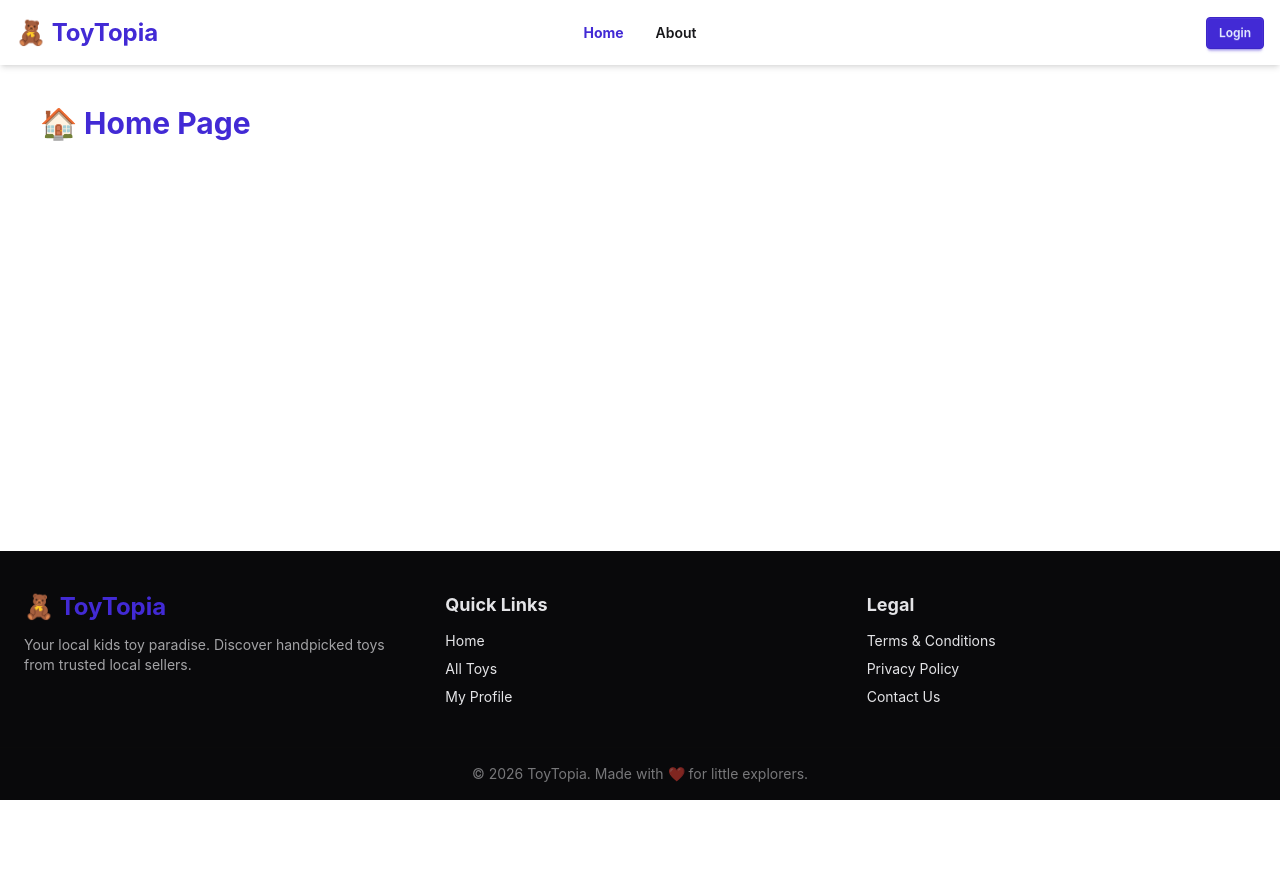
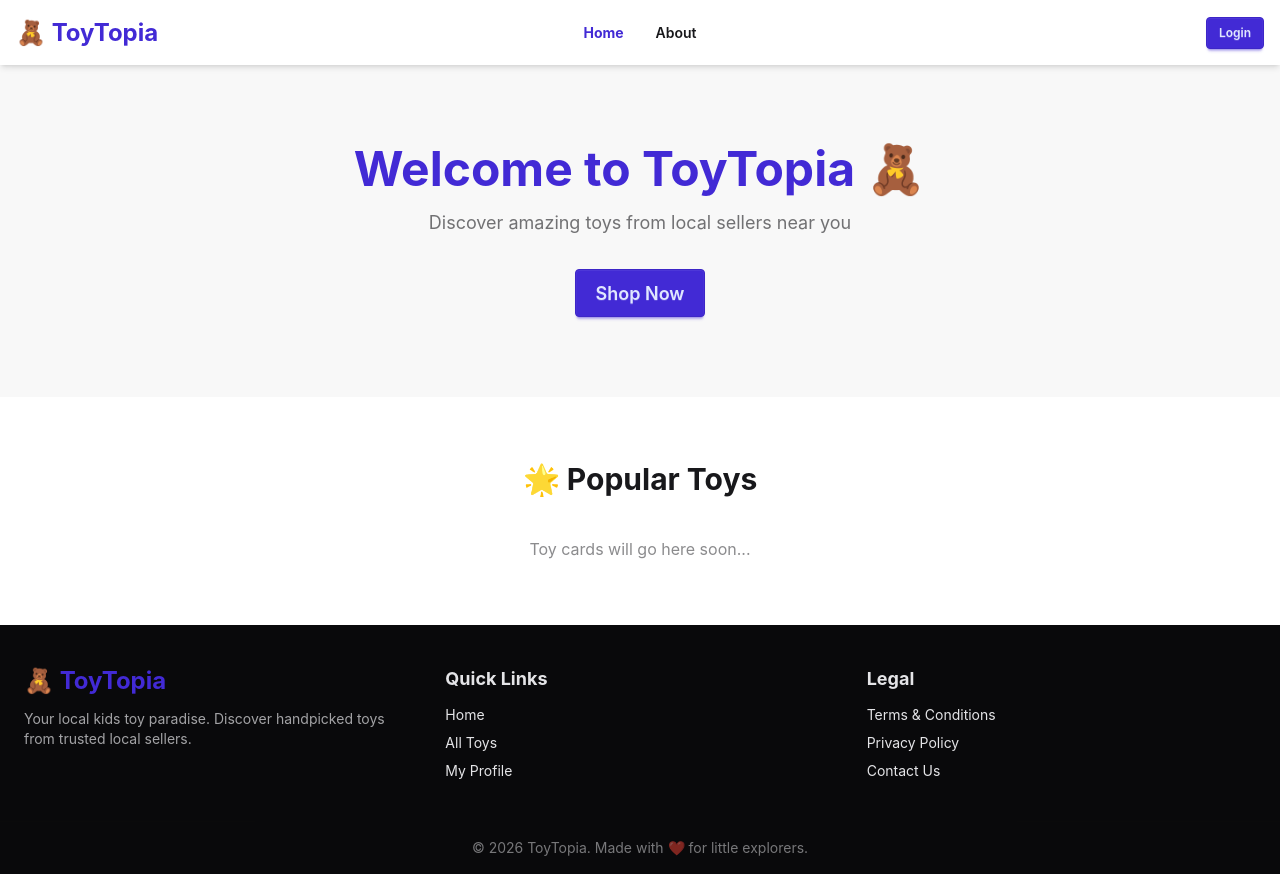
Before and after one commit to Tauhid-exe/Toy-Topia, a React (Vite) app: page / in a window 1280 px wide. Before the commit the page ends 800 px from the top, so only its background shows below. Built offline with nearby package versions, Linux system fonts and the light colour scheme.

Commit message:
feat: add Home page with hero section

```diff
--- /dev/null
+++ b/src/pages/Home.jsx
@@ -0,0 +1,32 @@
+function Home() {
+  return (
+    <div>
+
+      {/* Hero Section */}
+      <div className="bg-base-200 py-20 text-center">
+        <h1 className="text-5xl font-bold text-primary mb-4">
+          Welcome to ToyTopia 🧸
+        </h1>
+        <p className="text-lg text-base-content/60 mb-8">
+          Discover amazing toys from local sellers near you
+        </p>
+        <button className="btn btn-primary btn-lg">
+          Shop Now
+        </button>
+      </div>
+
+      {/* Popular Toys Section - placeholder for now */}
+      <div className="max-w-7xl mx-auto px-4 py-16">
+        <h2 className="text-3xl font-bold text-center mb-10">
+          🌟 Popular Toys
+        </h2>
+        <p className="text-center text-base-content/50">
+          Toy cards will go here soon...
+        </p>
+      </div>
+
+    </div>
+  )
+}
+
+export default Home
```
Also changed, not shown: src/App.jsx (+2 -5 lines).
